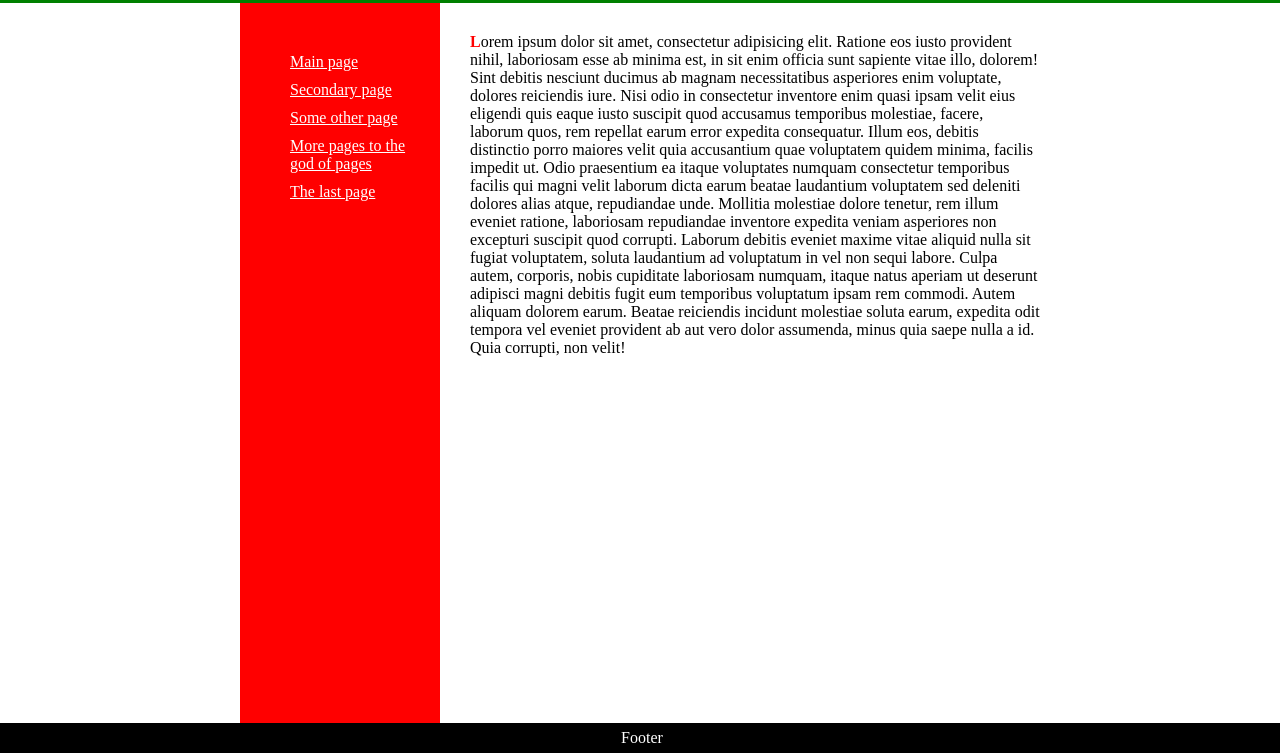
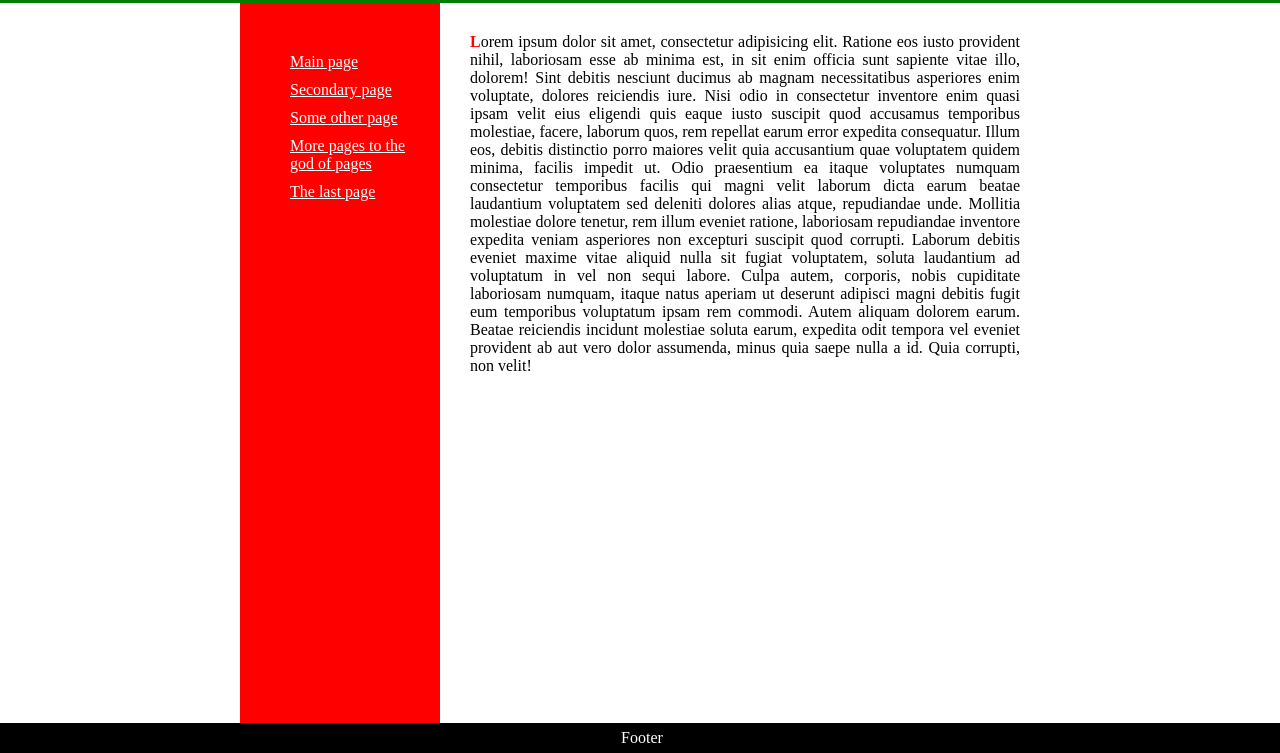
Before and after one commit to katusham09/WEB-technologies, a plain HTML site: page 932120.Manuylova.Ekaterina.lab3/index.html in a window 1280 px wide. Shown: the part 47-800 px from the top of the page. Drawn offline with Linux system fonts and the light colour scheme.

Commit message:
Выравнивание осовного текста

```diff
--- a/932120.Manuylova.Ekaterina.lab3/style.css
+++ b/932120.Manuylova.Ekaterina.lab3/style.css
@@ -64,6 +64,11 @@
 .content {
     padding-top: 30px;
     padding-left: 230px;
+    padding-right: 20px;
+}
+
+.content p {
+    text-align: justify;
 }
 
 .content p::first-letter {
```
